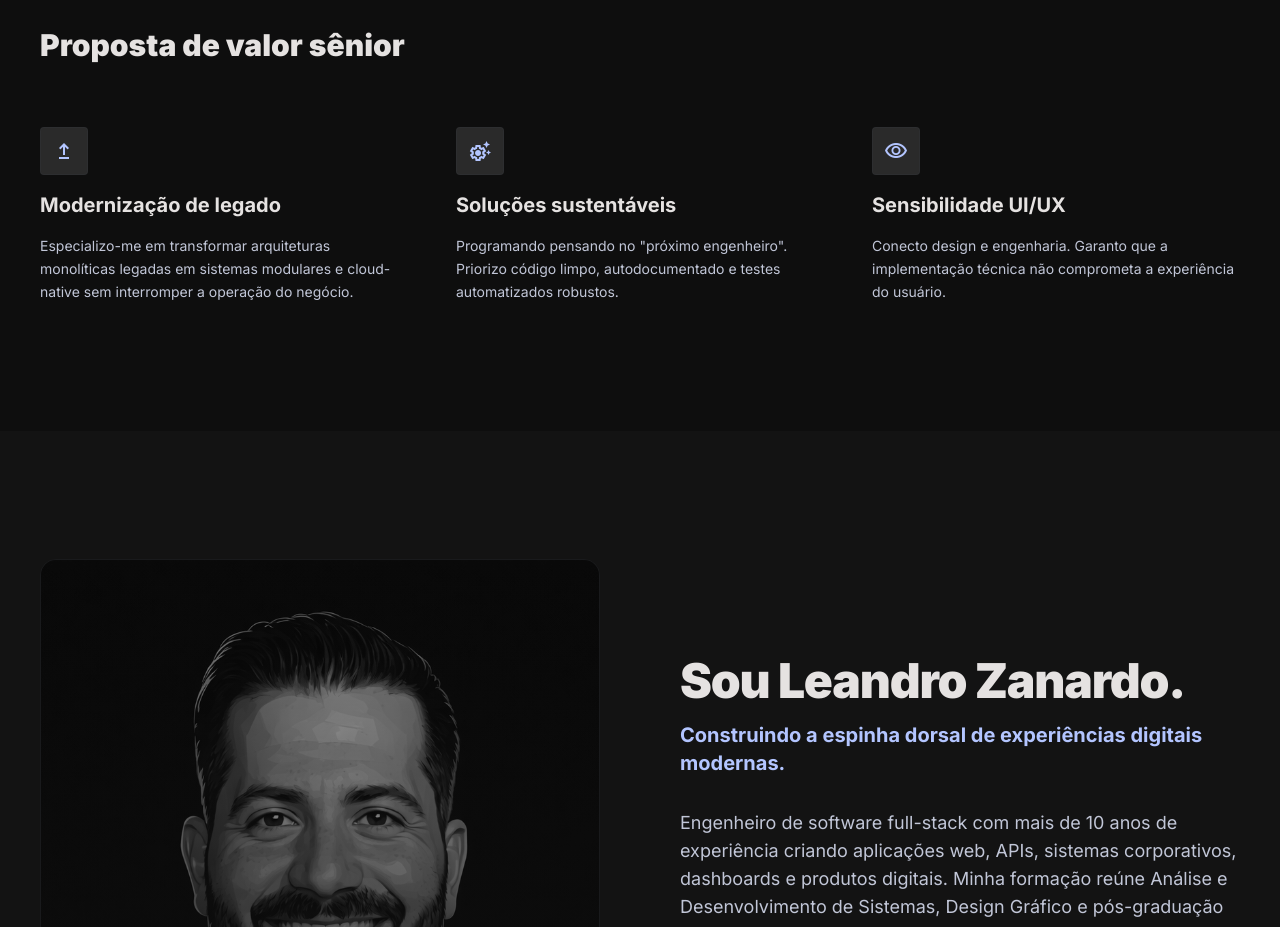
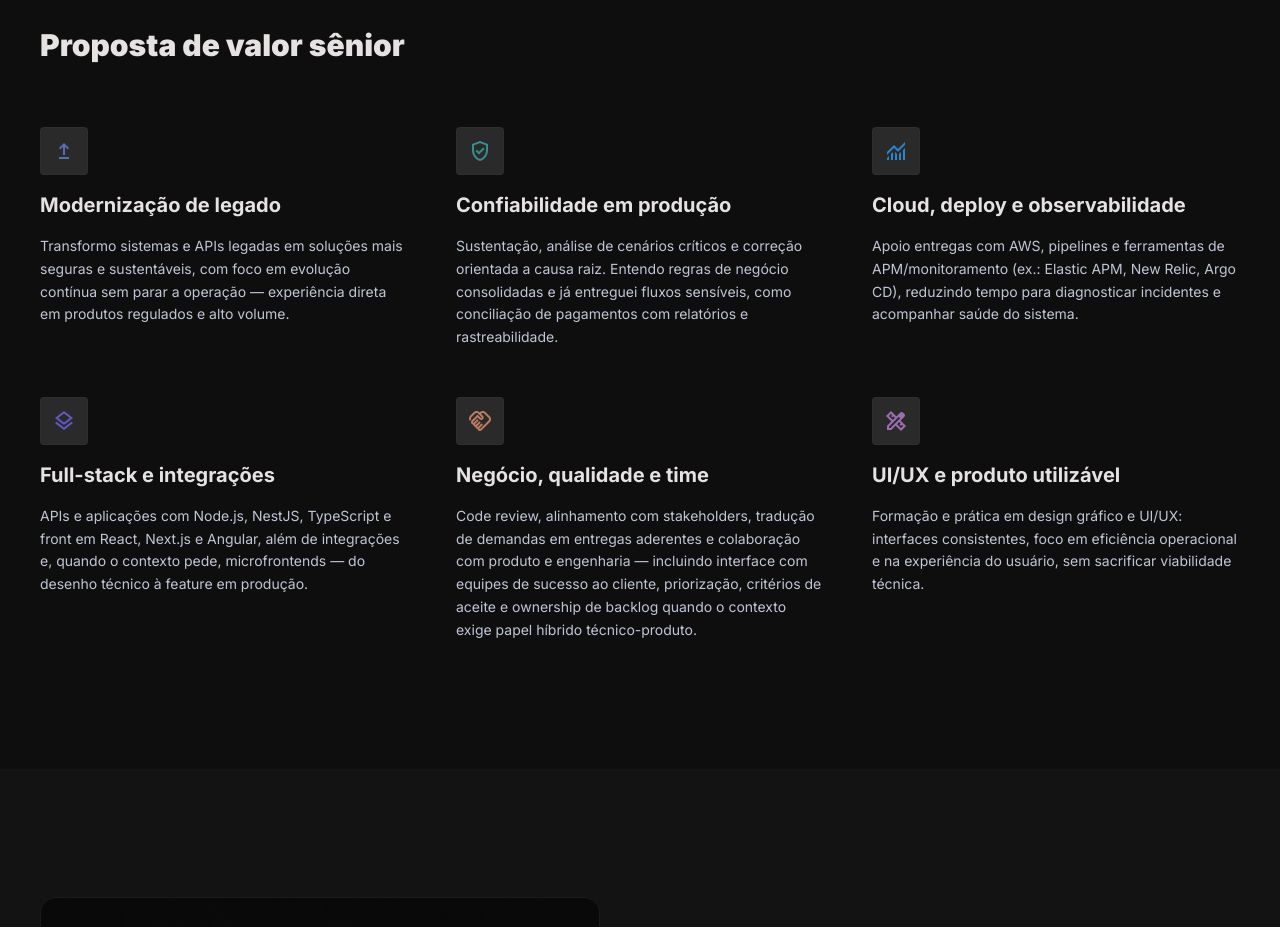
Before and after one commit to leandrozanardo/portfolio, a React (Vite) app: page / in a window 1280 px wide. Shown: the part 4220-5147 px from the top of the page. Built offline with nearby package versions, Linux system fonts and the light colour scheme.

Commit message:
feat: Improve Value Proposition

```diff
--- a/src/components/sections/ValuePropositionSection.tsx
+++ b/src/components/sections/ValuePropositionSection.tsx
@@ -1,11 +1,9 @@
 import { useTranslation } from "react-i18next";
+import {
+  getValuePropositionIconAccent,
+  VALUE_PROPOSITION_CARDS,
+} from "../../data/valuePropositionCards"; // per-card pastel icon color on glyph only
 import { MaterialIcon } from "../ui/MaterialIcon";
-
-const CARDS = [
-  { key: "legacy" as const, icon: "upgrade" },
-  { key: "maintainable" as const, icon: "settings_suggest" },
-  { key: "ux" as const, icon: "visibility" },
-];
 
 export function ValuePropositionSection() {
   const { t } = useTranslation();
@@ -22,11 +20,16 @@ export function ValuePropositionSection() {
         >
           {t("value.title")}
         </h2>
-        <div className="grid grid-cols-1 gap-10 md:grid-cols-3 md:gap-12">
-          {CARDS.map(({ key, icon }) => (
-            <div key={key} className="space-y-4">
-              <div className="flex size-12 items-center justify-center rounded-lg bg-surface-container-high text-primary ghost-border">
-                <MaterialIcon name={icon} />
+        <ul
+          id="value-proposition-list"
+          className="m-0 grid list-none grid-cols-1 gap-10 p-0 sm:grid-cols-2 xl:grid-cols-3 xl:gap-12"
+        >
+          {VALUE_PROPOSITION_CARDS.map(({ key, icon }) => {
+            const { iconColor } = getValuePropositionIconAccent(key); // pastel RGB on span only
+            return (
+              <li key={key} className="space-y-4">
+                <div className="flex size-12 items-center justify-center rounded-lg bg-surface-container-high ghost-border">
+                  <MaterialIcon name={icon} color={iconColor} />
                 </div>
                 <h3 className="text-xl font-bold text-on-surface">
                   {t(`value.${key}.title`)}
@@ -34,9 +37,10 @@ export function ValuePropositionSection() {
                 <p className="text-sm leading-relaxed text-on-surface-variant">
                   {t(`value.${key}.body`)}
                 </p>
-            </div>
-          ))}
-        </div>
+              </li>
+            );
+          })}
+        </ul>
       </div>
     </section>
   );
--- a/src/components/ui/MaterialIcon.tsx
+++ b/src/components/ui/MaterialIcon.tsx
@@ -1,9 +1,13 @@
+import type { CSSProperties } from "react";
+
 type MaterialIconProps = {
   name: string;
   /** When false, icon is announced — use for decorative icons only */
   decorative?: boolean;
   className?: string;
   filled?: boolean;
+  /** Glyph color only (e.g. pastel rgb); does not affect parent box. */
+  color?: string;
 };
 
 export function MaterialIcon({
@@ -11,15 +15,22 @@ export function MaterialIcon({
   decorative = true,
   className = "",
   filled = false,
+  color,
 }: MaterialIconProps) {
+  const style: CSSProperties | undefined =
+    filled || color
+      ? {
+          ...(filled
+            ? { fontVariationSettings: "'FILL' 1, 'wght' 400, 'GRAD' 0, 'opsz' 24" as const }
+            : {}),
+          ...(color ? { color } : {}),
+        }
+      : undefined;
+
   return (
     <span
       className={`material-symbols-outlined ${className}`.trim()}
-      style={
-        filled
-          ? { fontVariationSettings: "'FILL' 1, 'wght' 400, 'GRAD' 0, 'opsz' 24" }
-          : undefined
-      }
+      style={style}
       aria-hidden={decorative ? true : undefined}
       role={decorative ? undefined : "img"}
     >
--- /dev/null
+++ b/src/data/valuePropositionCards.ts
@@ -0,0 +1,31 @@
+/** Pastel RGB for the Material Symbol glyph only (tile stays neutral). */
+export type ValuePropositionIconAccent = {
+  iconColor: string;
+};
+
+/** Value proposition cards — single source of truth so all six render in the section grid. */
+export const VALUE_PROPOSITION_CARDS = [
+  { key: "legacy" as const, icon: "upgrade" },
+  { key: "reliability" as const, icon: "verified_user" },
+  { key: "observability" as const, icon: "monitoring" },
+  { key: "fullstack" as const, icon: "layers" },
+  { key: "alignment" as const, icon: "handshake" },
+  { key: "ux" as const, icon: "design_services" },
+] as const;
+
+export type ValuePropositionCardKey = (typeof VALUE_PROPOSITION_CARDS)[number]["key"];
+
+/** Thematic pastel icon hues — legacy, trust, monitoring, stack, people, design. */
+const ICON_ACCENTS: Record<ValuePropositionCardKey, ValuePropositionIconAccent> = {
+  legacy: { iconColor: "rgb(88, 108, 178)" },
+  reliability: { iconColor: "rgb(56, 142, 136)" },
+  observability: { iconColor: "rgb(44, 132, 205)" },
+  fullstack: { iconColor: "rgb(98, 88, 195)" },
+  alignment: { iconColor: "rgb(188, 124, 98)" },
+  ux: { iconColor: "rgb(158, 108, 176)" },
+};
+
+/** Resolves pastel color for the card icon glyph. */
+export function getValuePropositionIconAccent(key: ValuePropositionCardKey): ValuePropositionIconAccent {
+  return ICON_ACCENTS[key];
+}
--- a/src/locales/en.json
+++ b/src/locales/en.json
@@ -129,16 +129,28 @@
   "value": {
     "title": "Senior-Level Value Proposition",
     "legacy": {
-      "title": "Legacy Modernization",
-      "body": "I specialize in transforming outdated monolithic architectures into modular, cloud-native systems without disrupting business operations."
+      "title": "Legacy modernization",
+      "body": "I evolve legacy systems and APIs into safer, more sustainable solutions with continuous delivery and minimal operational disruption — hands-on in regulated, high-volume product contexts."
     },
-    "maintainable": {
-      "title": "Maintainable Solutions",
-      "body": "Coding with the \"next engineer\" in mind. I prioritize clean, self-documenting code and robust automated testing frameworks."
+    "reliability": {
+      "title": "Production reliability",
+      "body": "Maintenance, critical-scenario analysis, and root-cause-oriented fixes. I work with entrenched business rules and have shipped sensitive flows such as payment reconciliation with reporting and traceability."
+    },
+    "observability": {
+      "title": "Cloud, deploy & observability",
+      "body": "I support releases with AWS, pipelines, and APM/monitoring tooling (e.g., Elastic APM, New Relic, Argo CD), shortening time to diagnose incidents and track system health."
+    },
+    "fullstack": {
+      "title": "Full-stack & integrations",
+      "body": "APIs and apps with Node.js, NestJS, TypeScript, and React, Next.js, and Angular on the front, plus integrations and microfrontends when the context calls for it — from technical design to production features."
+    },
+    "alignment": {
+      "title": "Business, quality & teamwork",
+      "body": "Code review, stakeholder alignment, turning requests into fit-for-purpose delivery, and close collaboration with engineering and product — including regular interface with customer-success-style teams plus prioritization, acceptance criteria, and backlog ownership when the context calls for a hybrid technical-product role."
     },
     "ux": {
-      "title": "UI/UX Sensitivity",
-      "body": "Bridging the gap between design and engineering. I ensure the technical implementation never compromises the user experience."
+      "title": "UI/UX & usable product",
+      "body": "Background and practice in graphic design and UI/UX: consistent interfaces, operational efficiency, and strong user experience without sacrificing technical feasibility."
     }
   },
   "about": {
--- a/src/locales/es.json
+++ b/src/locales/es.json
@@ -130,15 +130,27 @@
     "title": "Propuesta de valor senior",
     "legacy": {
       "title": "Modernización de legado",
-      "body": "Me especializo en transformar arquitecturas monolíticas obsoletas en sistemas modulares cloud-native sin interrumpir el negocio."
+      "body": "Evoluciono sistemas y APIs legadas hacia soluciones más seguras y sostenibles, con entrega continua y mínima interrupción operativa — experiencia en productos regulados y alto volumen."
     },
-    "maintainable": {
-      "title": "Soluciones mantenibles",
-      "body": "Código pensando en el \"próximo ingeniero\". Priorizo código limpio, autodocumentado y pruebas automatizadas robustas."
+    "reliability": {
+      "title": "Confiabilidad en producción",
+      "body": "Sustentación, análisis de escenarios críticos y corrección orientada a causa raíz. Trabajo con reglas de negocio consolidadas y he entregado flujos sensibles, como conciliación de pagos con informes y trazabilidad."
+    },
+    "observability": {
+      "title": "Cloud, deploy y observabilidad",
+      "body": "Apoyo releases con AWS, pipelines y herramientas de APM/monitoreo (p. ej., Elastic APM, New Relic, Argo CD), acortando el tiempo para diagnosticar incidentes y vigilar la salud del sistema."
+    },
+    "fullstack": {
+      "title": "Full-stack e integraciones",
+      "body": "APIs y aplicaciones con Node.js, NestJS, TypeScript y front en React, Next.js y Angular, además de integraciones y microfrontends cuando el contexto lo requiere — del diseño técnico a la feature en producción."
+    },
+    "alignment": {
+      "title": "Negocio, calidad y equipo",
+      "body": "Code review, alineación con stakeholders, traducción de demandas en entregas adecuadas y colaboración con producto e ingeniería — incluyendo interfaz con equipos de éxito del cliente, priorización, criterios de aceptación y ownership del backlog cuando el contexto requiere un rol híbrido técnico-producto."
     },
     "ux": {
-      "title": "Sensibilidad UI/UX",
-      "body": "Puente entre diseño e ingeniería. La implementación técnica no debe comprometer la experiencia del usuario."
+      "title": "UI/UX y producto usable",
+      "body": "Formación y práctica en diseño gráfico y UI/UX: interfaces consistentes, eficiencia operativa y buena experiencia de usuario sin sacrificar viabilidad técnica."
     }
   },
   "about": {
--- a/src/locales/pt-BR.json
+++ b/src/locales/pt-BR.json
@@ -130,15 +130,27 @@
     "title": "Proposta de valor sênior",
     "legacy": {
       "title": "Modernização de legado",
-      "body": "Especializo-me em transformar arquiteturas monolíticas legadas em sistemas modulares e cloud-native sem interromper a operação do negócio."
+      "body": "Transformo sistemas e APIs legadas em soluções mais seguras e sustentáveis, com foco em evolução contínua sem parar a operação — experiência direta em produtos regulados e alto volume."
     },
-    "maintainable": {
-      "title": "Soluções sustentáveis",
-      "body": "Programando pensando no \"próximo engenheiro\". Priorizo código limpo, autodocumentado e testes automatizados robustos."
+    "reliability": {
+      "title": "Confiabilidade em produção",
+      "body": "Sustentação, análise de cenários críticos e correção orientada a causa raiz. Entendo regras de negócio consolidadas e já entreguei fluxos sensíveis, como conciliação de pagamentos com relatórios e rastreabilidade."
+    },
+    "observability": {
+      "title": "Cloud, deploy e observabilidade",
+      "body": "Apoio entregas com AWS, pipelines e ferramentas de APM/monitoramento (ex.: Elastic APM, New Relic, Argo CD), reduzindo tempo para diagnosticar incidentes e acompanhar saúde do sistema."
+    },
+    "fullstack": {
+      "title": "Full-stack e integrações",
+      "body": "APIs e aplicações com Node.js, NestJS, TypeScript e front em React, Next.js e Angular, além de integrações e, quando o contexto pede, microfrontends — do desenho técnico à feature em produção."
+    },
+    "alignment": {
+      "title": "Negócio, qualidade e time",
+      "body": "Code review, alinhamento com stakeholders, tradução de demandas em entregas aderentes e colaboração com produto e engenharia — incluindo interface com equipes de sucesso ao cliente, priorização, critérios de aceite e ownership de backlog quando o contexto exige papel híbrido técnico-produto."
     },
     "ux": {
-      "title": "Sensibilidade UI/UX",
-      "body": "Conecto design e engenharia. Garanto que a implementação técnica não comprometa a experiência do usuário."
+      "title": "UI/UX e produto utilizável",
+      "body": "Formação e prática em design gráfico e UI/UX: interfaces consistentes, foco em eficiência operacional e na experiência do usuário, sem sacrificar viabilidade técnica."
     }
   },
   "about": {
```
Lines whose indentation alone changed are shown as unchanged.
